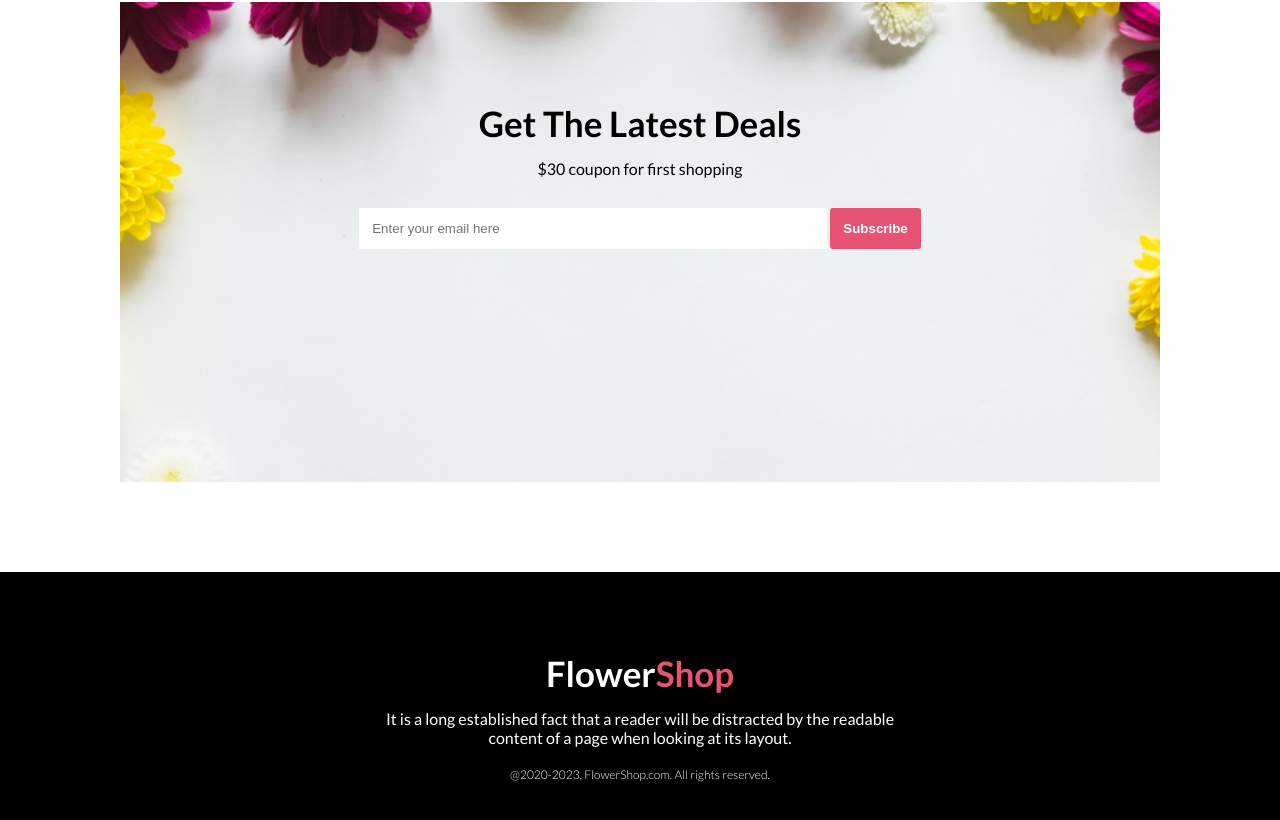
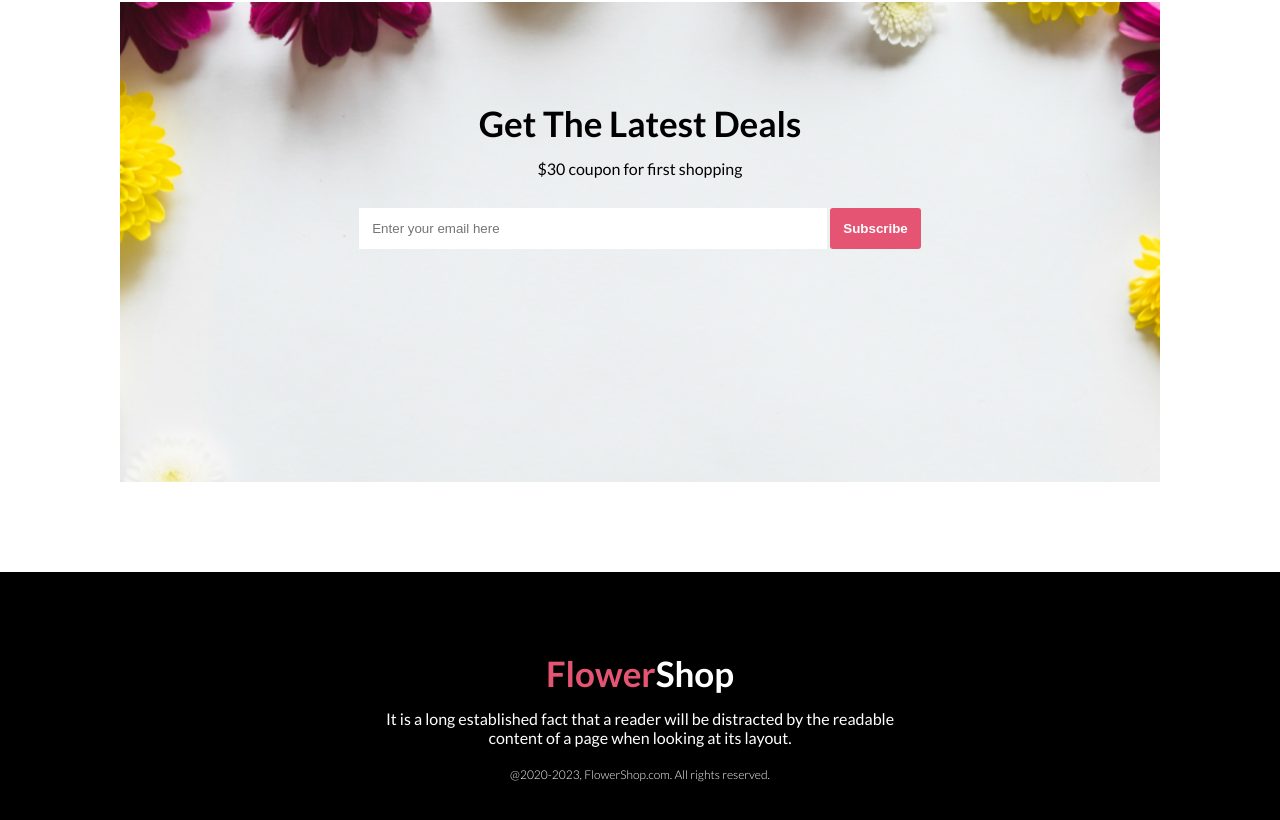
Before and after one commit to Foyez-Ahamed/online-flower-shop, a plain HTML site: page index.html in a window 1280 px wide. Shown: the part 3523-4343 px from the top of the page. Drawn offline with Linux system fonts and the light colour scheme.

Commit message:
updated footer section

```diff
--- a/index.html
+++ b/index.html
@@ -175,7 +175,7 @@
     <footer>
      <section class="footer">
       <div class="footer-content">
-        <h1>Flower<span>Shop</span></h1>
+        <h1><span>Flower</span>Shop</h1>
         <p>It is a long established fact that a reader will be distracted by the readable <br> content of a page when looking at its layout.</p>
         <span class="footer-span">@2020-2023, FlowerShop.com. All rights reserved. </span>
       </div>
```
